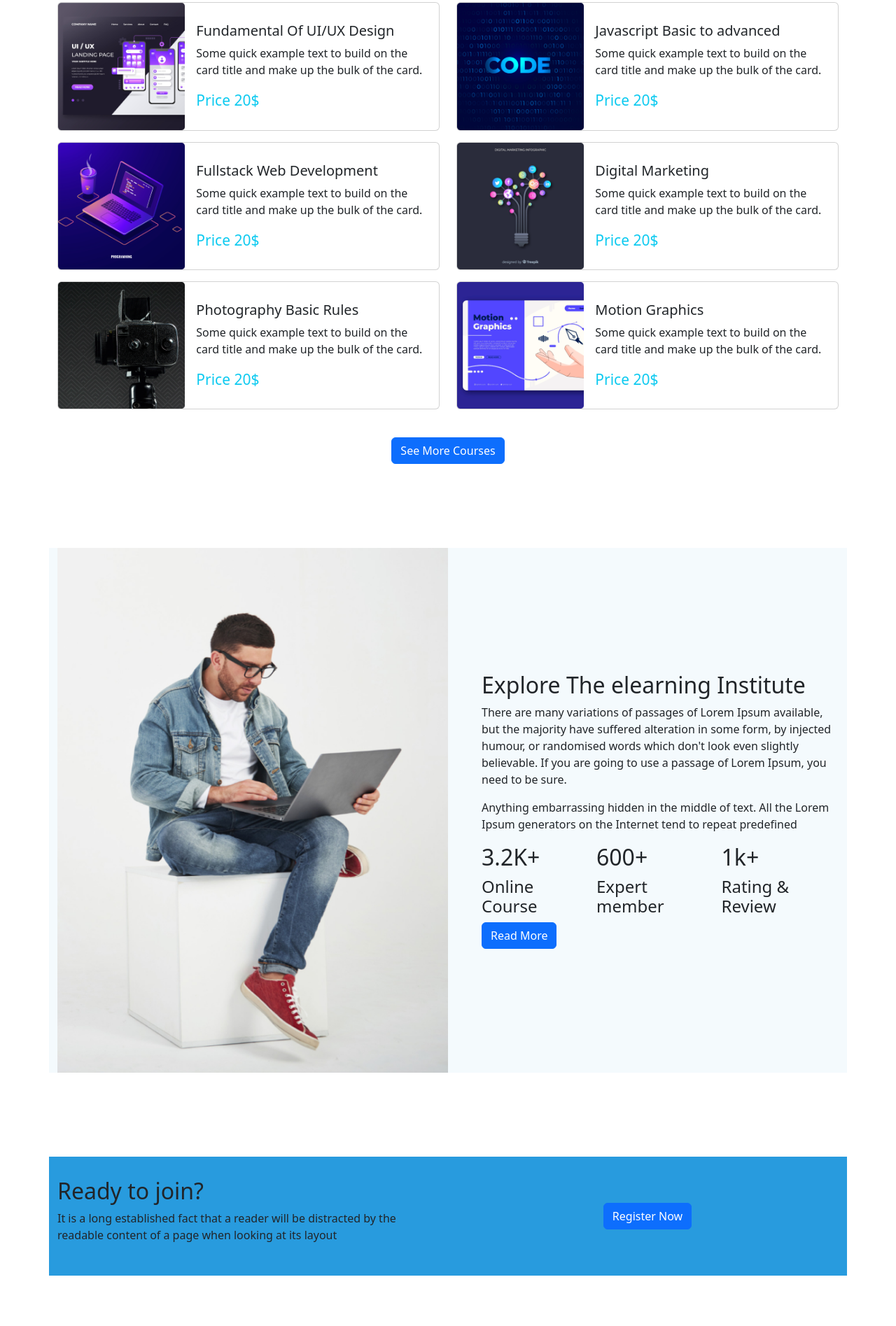
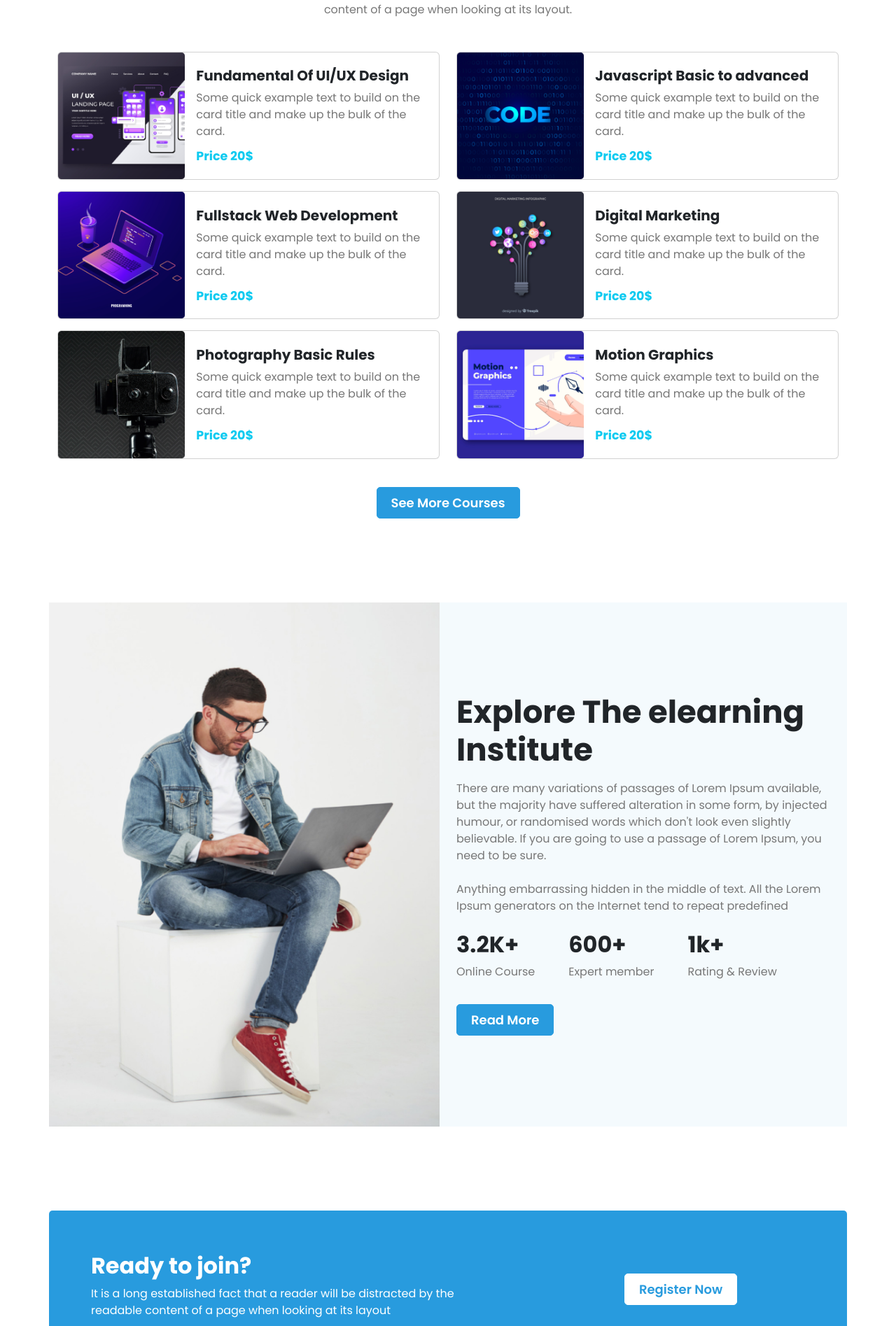
Before and after one commit to Bikrom2001/ItTechSoftware, a plain HTML site: page index.html in a window 1280 px wide. Shown: the part 905-2800 px from the top of the page at 70% size. Drawn offline with Linux system fonts and the light colour scheme.

Commit message:
ready to join

```diff
--- a/index.html
+++ b/index.html
@@ -10,6 +10,13 @@
     <!-- Favicons -->
     <link href="assets/img/favicon.png" rel="icon">
 
+    <!-- google fonts -->
+    <!-- google fonts -->
+    <link rel="preconnect" href="https://fonts.googleapis.com">
+    <link rel="preconnect" href="https://fonts.gstatic.com" crossorigin>
+    <link href="https://fonts.googleapis.com/css2?family=Poppins:wght@300;400;500;600;700&display=swap"
+        rel="stylesheet">
+
     <!-- Bootstrap cdn -->
     <link rel="stylesheet" href="bootstrap/bootstrap.min.css">
 
@@ -21,7 +28,7 @@
 
     <!-- ======= navbar ======= -->
     <header>
-        <nav class="navbar navbar-expand-lg bg-light f">
+        <nav class="navbar navbar-expand-lg bg-light ">
             <div class="container">
                 <a class="navbar-brand" href="#">It<span class="text-primary">T</span>echSoftware</a>
                 <button class="navbar-toggler" type="button" data-bs-toggle="collapse"
@@ -50,7 +57,7 @@
                             <a class="nav-link" href="#">Register</a>
                         </li>
                     </ul>
-                    <button class="btn btn-outline-success" type="submit">Register</button>
+                    <button class="btn btn-outline-primary" type="submit">Register</button>
                 </div>
             </div>
         </nav>
@@ -65,33 +72,35 @@
                 <div class="carousel-item active position-relative">
                     <img src="images/cover/cover-1.png" class="d-block w-100 " alt="...">
                     <div class="position-absolute top-50 start-50 translate-middle text-center text-white">
-                        <h4 class="fs-1">Get Started Digital
+                        <h4 class="fs-1 fw-semiblod">Get Started Digital
                             <br> Learning
                         </h4>
-                        <p class="">It is a long established fact that a reader will be distracted by the readable
+                        <p class="text-white">It is a long established fact that a reader will be distracted by the readable
                             content of a page when looking at its layout</p>
-                        <button class="btn btn-primary">Get Started</button>
+                       <a href="#" class="btn custom-btn">Get Started</a>
                     </div>
 
                 </div>
                 <div class="carousel-item">
                     <img src="images/cover/cover-2.jpg" class="d-block w-100" alt="...">
-                    <div class="position-absolute top-50 start-50 translate-middle text-center text-white">
-                        <h4>Seteps to rewarding IT Career</h4>
-                        <p class="">Our superlative selecation of courses has been specifically designed to help industry
+                    <div class="position-absolute top-50  start-50 translate-middle text-center text-white">
+                        <h4 class=" fw-semiblod">Seteps to rewarding <br> IT Career</h4>
+                        <p class="text-white">Our superlative selecation of courses has been specifically designed to help
+                            industry
                             professionals work with today's best of breed
                         </p>
-                        <button class="btn btn-primary">Get Started</button>
+                        <a href="#" class="btn custom-btn">Get Started</a>
                     </div>
                 </div>
                 <div class="carousel-item">
                     <img src="images/cover/cover-3.jpg" class="d-block w-100" alt="...">
                     <div class="position-absolute top-50 start-50 translate-middle text-center text-white">
-                        <h4>Hands-on and Project-Based Industry</h4>
-                        <p class="">Whether you are thinking of re-entering for a new career or enhancing you current one,
+                        <h4 class="fw-semiblod">Hands-on and Project <br> Based</h4>
+                        <p class="text-white">Whether you are thinking of re-entering for a new career or enhancing you current
+                            one,
                             ItTechSoftware has over 14 years.
                         </p>
-                        <button class="btn btn-primary">Get Started</button>
+                        <a href="#" class="btn custom-btn">Get Started</a>
                     </div>
                 </div>
             </div>
@@ -114,9 +123,9 @@
         <section class="Courses" id="Courses">
             <div class="container">
                 <div class="courses-title text-center">
-                    <h2>Discover Our Popular
-                        Courses</h2>
-                    <p>It is a long established fact that a reader will be distracted by the readable
+                    <h2 class="fw-bold text-dark mb-2">Discover Our Popular
+                       <br> Courses</h2>
+                    <p class="mb-5">It is a long established fact that a reader will be distracted by the readable
                         <br> content of a page when looking at its layout.
                     </p>
                 </div>
@@ -129,10 +138,10 @@
                                 </div>
                                 <div class="col-md-8 ">
                                     <div class="card-body">
-                                        <h5 class="card-title">Fundamental Of UI/UX Design</h5>
+                                        <h5 class="card-title fw-bold text-dark">Fundamental Of UI/UX Design</h5>
                                         <p class="card-text">Some quick example text to build on the card title
                                             and make up the bulk of the card.</p>
-                                        <h4 class="card-text"><small class="text-info">Price 20$</small></h4>
+                                        <h5 class="card-text"><small class="fw-bold text-info">Price 20$</small></h5>
                                     </div>
                                 </div>
                             </div>
@@ -146,10 +155,10 @@
                                 </div>
                                 <div class="col-md-8 ">
                                     <div class="card-body">
-                                        <h5 class="card-title">Javascript Basic to advanced</h5>
+                                        <h5 class="card-title fw-bold text-dark">Javascript Basic to advanced</h5>
                                         <p class="card-text">Some quick example text to build on the card title
                                             and make up the bulk of the card.</p>
-                                        <h4 class="card-text"><small class="text-info">Price 20$</small></h4>
+                                        <h5 class="card-text"><small class="fw-bold text-info">Price 20$</small></h5>
                                     </div>
                                 </div>
                             </div>
@@ -163,10 +172,10 @@
                                 </div>
                                 <div class="col-md-8 ">
                                     <div class="card-body">
-                                        <h5 class="card-title">Fullstack Web Development</h5>
+                                        <h5 class="card-title fw-bold text-dark">Fullstack Web Development</h5>
                                         <p class="card-text">Some quick example text to build on the card title
                                             and make up the bulk of the card.</p>
-                                        <h4 class="card-text"><small class="text-info">Price 20$</small></h4>
+                                        <h5 class="card-text"><small class="fw-bold text-info">Price 20$</small></h5>
                                     </div>
                                 </div>
                             </div>
@@ -180,10 +189,10 @@
                                 </div>
                                 <div class="col-md-8 ">
                                     <div class="card-body">
-                                        <h5 class="card-title">Digital Marketing</h5>
+                                        <h5 class="card-title fw-bold text-dark">Digital Marketing</h5>
                                         <p class="card-text">Some quick example text to build on the card title
                                             and make up the bulk of the card.</p>
-                                        <h4 class="card-text"><small class="text-info">Price 20$</small></h4>
+                                        <h5 class="card-text"><small class="fw-bold text-info">Price 20$</small></h5>
                                     </div>
                                 </div>
                             </div>
@@ -197,10 +206,10 @@
                                 </div>
                                 <div class="col-md-8 ">
                                     <div class="card-body">
-                                        <h5 class="card-title">Photography Basic Rules</h5>
+                                        <h5 class="card-title fw-bold text-dark">Photography Basic Rules</h5>
                                         <p class="card-text">Some quick example text to build on the card title
                                             and make up the bulk of the card.</p>
-                                        <h4 class="card-text"><small class="text-info">Price 20$</small></h4>
+                                        <h5 class="card-text"><small class="fw-bold text-info">Price 20$</small></h5>
                                     </div>
                                 </div>
                             </div>
@@ -214,10 +223,10 @@
                                 </div>
                                 <div class="col-md-8 ">
                                     <div class="card-body">
-                                        <h5 class="card-title">Motion Graphics</h5>
+                                        <h5 class="card-title fw-bold text-dark">Motion Graphics</h5>
                                         <p class="card-text">Some quick example text to build on the card title
                                             and make up the bulk of the card.</p>
-                                        <h4 class="card-text"><small class="text-info">Price 20$</small></h4>
+                                        <h5 class="card-text"><small class="fw-bold text-info">Price 20$</small></h5>
                                     </div>
                                 </div>
                             </div>
@@ -225,7 +234,7 @@
                     </div>
                 </div>
                 <div class="text-center mt-4">
-                    <a href="#" class="btn btn-primary">See More Courses</a>
+                    <a href="#" class="btn custom-btn">See More Courses</a>
                 </div>
             </div>
         </section> <!-- End Courses -->
@@ -234,34 +243,34 @@
         <!-- ======= Explore The elearning Institute ======= -->
         <section class="explore" id="explore">
             <div class="container explore-elearning">
-                <div class="row g-0 align-items-center">
-                    <div class="col-lg-6">
+                <div class="row align-items-center">
+                    <div class="col-lg-6 ps-0">
                         <img class="img-fluid" src="images/working.png" alt="">
                     </div>
-                    <div class="col-lg-6">
-                        <div class="explore-deatils ps-5">
-                            <h2>Explore The elearning Institute</h2>
-                            <p>There are many variations of passages of Lorem Ipsum available, but the
+                    <div class="col-lg-6 ">
+                        <div class="explore-deatils">
+                            <h2 style="font-size: 45px;" class="fw-bold mb-3">Explore The elearning Institute</h2>
+                            <p class="mb-4">There are many variations of passages of Lorem Ipsum available, but the
                                 majority have suffered alteration in some form, by injected humour, or
                                 randomised words which don't look even slightly believable. If you are going
                                 to use a passage of Lorem Ipsum, you need to be sure.</p>
-                            <p>Anything embarrassing hidden in the middle of text. All the Lorem Ipsum
+                            <p class="mb-4">Anything embarrassing hidden in the middle of text. All the Lorem Ipsum
                                 generators on the Internet tend to repeat predefined</p>
-                            <div class="d-flex gap-3">
+                            <div class="d-flex gap-5 mb-4">
                                 <div>
-                                    <h2>3.2K+</h2>
-                                    <h4>Online Course</h4>
+                                    <h2 class="fw-bold">3.2K+</h2>
+                                    <p>Online Course</p>
                                 </div>
                                 <div>
-                                    <h2>600+</h2>
-                                    <h4>Expert member</h4>
+                                    <h2 class="fw-bold">600+</h2>
+                                    <p>Expert member</p>
                                 </div>
                                 <div>
-                                    <h2>1k+</h2>
-                                    <h4>Rating & Review</h4>
+                                    <h2 class="fw-bold">1k+</h2>
+                                    <p>Rating & Review</p>
                                 </div>
                             </div>
-                            <button class="btn btn-primary">Read More</button>
+                            <a href="#" class="btn custom-btn">Read More</a>
                         </div>
                     </div>
                 </div>
@@ -269,20 +278,20 @@
         </section> <!-- End Explore The elearning Institute -->
 
 
-           <!-- ======= Ready to join? ======= -->
-           <section class="join" id="join">
+        <!-- ======= Ready to join? ======= -->
+        <section class="join" id="join">
             <div class="container join-bg">
                 <div class="row align-items-center">
-                    <div class="col-lg-6">
-                        <div class="join-tittle">
-                            <h2>Ready to join?</h2>
-                            <p>It is a long established fact that a reader will be distracted by the
+                    <div class="col-lg-7">
+                        <div class="join-tittle text-white ps-5">
+                            <h2 class="fw-bold">Ready to join?</h2>
+                            <p class="text-white">It is a long established fact that a reader will be distracted by the
                                 readable content of a page when looking at its layout</p>
                         </div>
                     </div>
-                    <div class="col-lg-6">
+                    <div class="col-lg-5">
                         <div class="text-center">
-                            <button class="btn btn-primary">Register Now</button>
+                            <a href="#" class="btn custom-btn2">Register Now</a>
                         </div>
                     </div>
                 </div>
--- a/style.css
+++ b/style.css
@@ -8,8 +8,41 @@
 }
 
 body {
+    font-family: 'Poppins', sans-serif;
     font-size: 16px;
 }
+
+p {
+    color: #777777;
+    margin-bottom: 10px;
+}
+
+.custom-btn {
+    background: #289BDE;
+    border: 1px solid #289BDE;
+    border-radius: 5px;
+    padding: 8px 20px;
+    text-align: center;
+    color: #FFFFFF;
+    font-weight: 600;
+    font-size: 18px;
+}
+.custom-btn2 {
+    background: #fff;
+    border: 1px solid #fff;
+    border-radius: 5px;
+    padding: 8px 20px;
+    text-align: center;
+    color: #289BDE;
+    font-weight: 600;
+    font-size: 18px;
+}
+
+.secation-padding {
+    padding-top: 60px;
+    padding-bottom: 60px;
+}
+
 /*--------------------------------------------------------------
 # navbar
 --------------------------------------------------------------*/
@@ -26,9 +59,10 @@ body {
     /* min-height: 100vh; */
     width: 100%;
 }
+
 .carousel-item::before {
     content: "";
-    background-color: rgba(12, 11, 10, 0.5);
+    background: rgba(29, 29, 29, 0.7);
     position: absolute;
     top: 0;
     right: 0;
@@ -50,6 +84,7 @@ body {
 .explore {
     padding: 60px 0px;
 }
+
 .explore-elearning {
     background-color: #F4FAFD;
 }
@@ -60,10 +95,12 @@ body {
 .join {
     padding: 60px 0px;
 }
+
 .join-bg {
-    background-color: #289BDE;
-    padding-top: 30px;
-    padding-bottom: 30px;
+    background: #289BDE;
+    border-radius: 5px;
+    padding-top: 60px;
+    padding-bottom: 60px;
 }
 
 /*--------------------------------------------------------------
@@ -79,6 +116,7 @@ body {
 .Trusted {
     padding: 60px 0px;
 }
+
 /*--------------------------------------------------------------
 # Trusted company
 --------------------------------------------------------------*/
```
